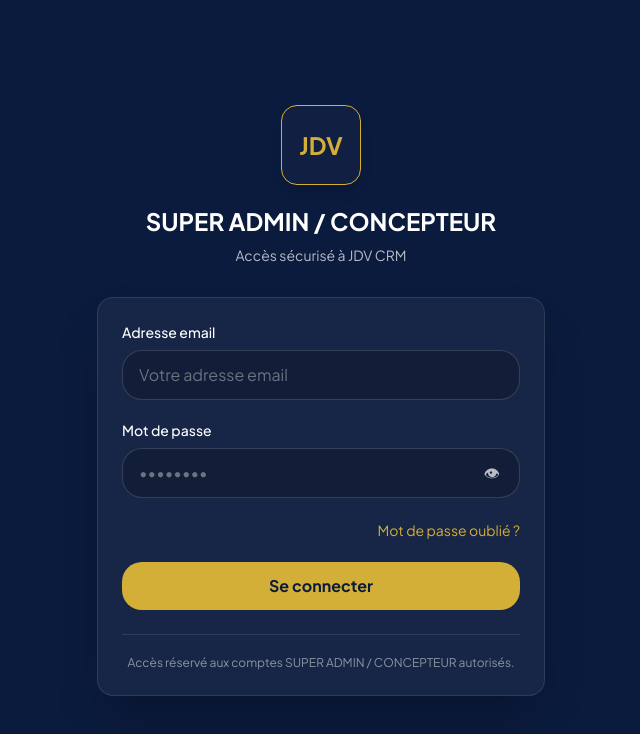
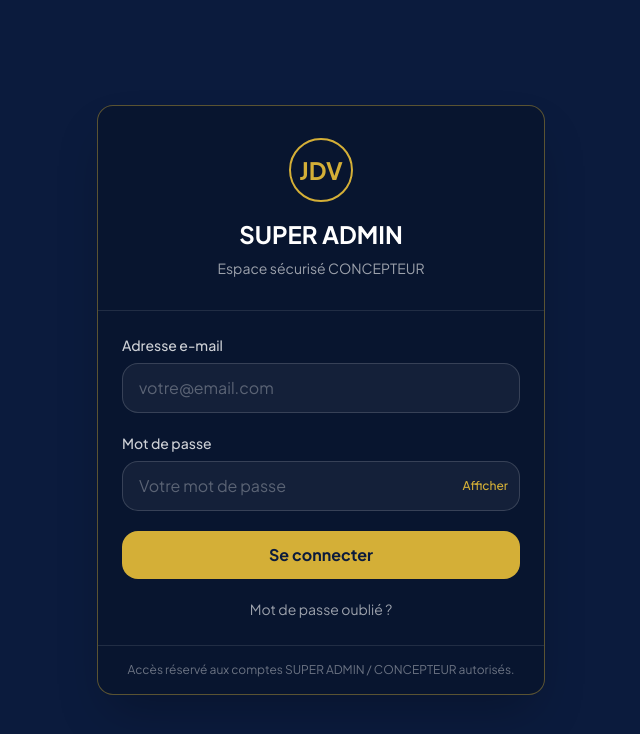
Before and after one commit to globaletoile66-wq/JDV-CRM-FINAL-, a Next.js app: page /hidden-concepteur-gate/login in a window 1280 px wide. Shown: the top 734 px of the page, without its empty margins (319-959 px from the left). Built offline with nearby package versions, Linux system fonts and the light colour scheme.

Commit message:
Manual code change

```diff
--- a/src/app/hidden-concepteur-gate/login/page.tsx
+++ b/src/app/hidden-concepteur-gate/login/page.tsx
@@ -1,8 +1,8 @@
 'use client';
 
-import React, { FormEvent, useState } from 'react';
+import React, { FormEvent, useEffect, useState } from 'react';
+import { createClient } from '@/lib/supabase/client';
 import { useRouter } from 'next/navigation';
-import { createClient } from '@/lib/supabase/client';
 
 const AUTHORIZED_CONCEPTEURS = [
   {
@@ -13,7 +13,7 @@ const AUTHORIZED_CONCEPTEURS = [
     email: 'ets.miracle.jdv@gmail.com',
     userId: '2e2b8bd7-d736-4e43-97a2-dcce9444805d',
   },
-] as const;
+];
 
 export default function ConcepteurLoginPage() {
   const router = useRouter();
@@ -21,327 +21,333 @@ export default function ConcepteurLoginPage() {
 
   const [email, setEmail] = useState('');
   const [password, setPassword] = useState('');
+  const [showPassword, setShowPassword] = useState(false);
 
-  const [showPassword, setShowPassword] = useState(false);
   const [loading, setLoading] = useState(false);
+  const [resetLoading, setResetLoading] = useState(false);
+
   const [errorMessage, setErrorMessage] = useState('');
+  const [successMessage, setSuccessMessage] = useState('');
 
-  /**
-   * ==========================================================
-   * CONNEXION SUPER ADMIN / CONCEPTEUR
-   * ==========================================================
+  /*
+   * Vérification automatique d'une session déjà existante.
    */
-  const handleLogin = async (
-    event: FormEvent<HTMLFormElement>
-  ) => {
+  useEffect(() => {
+    let mounted = true;
+
+    const checkExistingSession = async () => {
+      try {
+        const { data, error } = await supabase.auth.getSession();
+
+        console.log('=== VERIFICATION SESSION AU CHARGEMENT ===');
+        console.log('SESSION =', data.session);
+        console.log(
+          'SESSION USER ID =',
+          data.session?.user?.id ?? null
+        );
+        console.log(
+          'SESSION EMAIL =',
+          data.session?.user?.email ?? null
+        );
+        console.log('SESSION ERROR =', error ?? null);
+        console.log('==========================================');
+
+        if (!mounted) return;
+
+        if (data.session?.user) {
+          const sessionUserId = data.session.user.id;
+
+          const authorized = AUTHORIZED_CONCEPTEURS.some(
+            (account) => account.userId === sessionUserId
+          );
+
+          if (authorized) {
+            router.replace('/hidden-concepteur-gate/dashboard');
+          }
+        }
+      } catch (err) {
+        console.error(
+          'Erreur lors de la vérification de session :',
+          err
+        );
+      }
+    };
+
+    checkExistingSession();
+
+    return () => {
+      mounted = false;
+    };
+  }, [router, supabase]);
+
+  /*
+   * Connexion SUPER ADMIN
+   */
+  const handleLogin = async (event: FormEvent<HTMLFormElement>) => {
     event.preventDefault();
 
-    if (loading) {
+    setLoading(true);
+    setErrorMessage('');
+    setSuccessMessage('');
+
+    const normalizedEmail = email.trim().toLowerCase();
+
+    try {
+      if (!normalizedEmail || !password) {
+        setErrorMessage(
+          'Veuillez renseigner votre adresse e-mail et votre mot de passe.'
+        );
         return;
       }
 
-    setLoading(true);
-    setErrorMessage('');
-
-    const normalizedEmail = email
-      .trim()
-      .toLowerCase();
-
-    try {
-      /**
-       * --------------------------------------------------------
-       * 1. VÉRIFICATION DE L'EMAIL AUTORISÉ
-       * --------------------------------------------------------
+      /*
+       * Vérification préalable de l'adresse autorisée.
        */
-      const authorizedAccount =
-        AUTHORIZED_CONCEPTEURS.find(
+      const authorizedAccount = AUTHORIZED_CONCEPTEURS.find(
         (account) =>
-            account.email.toLowerCase() ===
-            normalizedEmail
+          account.email.toLowerCase() === normalizedEmail
       );
 
       if (!authorizedAccount) {
-        throw new Error(
-          'Accès refusé. Cette adresse email n’est pas autorisée comme compte SUPER ADMIN / CONCEPTEUR.'
+        setErrorMessage(
+          'Cette adresse e-mail n’est pas autorisée à accéder à l’espace SUPER ADMIN / CONCEPTEUR.'
         );
+        return;
       }
 
-      /**
-       * --------------------------------------------------------
-       * 2. AUTHENTIFICATION SUPABASE
-       * --------------------------------------------------------
+      /*
+       * 1 — Authentification Supabase
        */
-      const {
-        data: authData,
-        error: authError,
-      } =
+      const { data: authData, error: authError } =
         await supabase.auth.signInWithPassword({
           email: normalizedEmail,
           password,
         });
 
+      console.log('=== DIAGNOSTIC SUPABASE AUTH ===');
+      console.log(
+        'AUTH USER ID =',
+        authData.user?.id ?? null
+      );
+      console.log(
+        'AUTH EMAIL =',
+        authData.user?.email ?? null
+      );
+      console.log(
+        'AUTH ERROR =',
+        authError ?? null
+      );
+      console.log('================================');
+
       if (authError) {
-        console.error(
-          'ERREUR SUPABASE AUTH =',
-          authError
+        console.error('Erreur Supabase Auth:', authError);
+
+        setErrorMessage(
+          authError.message ||
+            'Impossible de vous connecter.'
         );
-
-        throw new Error(
-          authError.message ||
-            'Email ou mot de passe incorrect.'
-        );
+        return;
       }
 
       if (!authData.user) {
-        throw new Error(
+        setErrorMessage(
           'Supabase n’a retourné aucun utilisateur après la connexion.'
         );
+        return;
       }
 
-      /**
-       * --------------------------------------------------------
-       * 3. UID RÉEL
-       * --------------------------------------------------------
+      const authenticatedUserId = authData.user.id;
+
+      /*
+       * 2 — Vérification stricte de l'UID autorisé
        */
-      const authenticatedUserId =
-        authData.user.id;
-
-      console.log(
-        '========== JDV CRM SUPER ADMIN =========='
+      if (authenticatedUserId !== authorizedAccount.userId) {
+        console.error(
+          'UID authentifié différent de l’UID autorisé.',
+          {
+            authenticatedUserId,
+            authorizedUserId: authorizedAccount.userId,
+          }
         );
 
-      console.log(
-        'AUTH USER ID =',
-        authenticatedUserId
+        await supabase.auth.signOut();
+
+        setErrorMessage(
+          `Accès refusé. L’UID ${authenticatedUserId} ne correspond pas au compte SUPER ADMIN autorisé.`
         );
+        return;
+      }
 
-      console.log(
-        'AUTHORIZED USER ID =',
-        authorizedAccount.userId
-      );
-
-      console.log(
-        'AUTH EMAIL =',
-        authData.user.email
-      );
-
-      /**
-       * --------------------------------------------------------
-       * 4. VÉRIFICATION DE LA SESSION
-       * --------------------------------------------------------
+      /*
+       * 3 — Vérification de la session réellement créée
        */
       const {
         data: sessionData,
         error: sessionError,
-      } =
-        await supabase.auth.getSession();
+      } = await supabase.auth.getSession();
 
+      console.log('=== DIAGNOSTIC SESSION ===');
+      console.log(
+        'SESSION =',
+        sessionData.session ?? null
+      );
       console.log(
         'SESSION USER ID =',
-        sessionData.session?.user?.id
+        sessionData.session?.user?.id ?? null
       );
-
       console.log(
         'SESSION EMAIL =',
-        sessionData.session?.user?.email
+        sessionData.session?.user?.email ?? null
       );
-
-      console.log(
-        'SESSION ROLE =',
-        sessionData.session?.user?.role
-      );
-
       console.log(
         'SESSION ERROR =',
-        sessionError
+        sessionError ?? null
       );
+      console.log('==========================');
 
       if (sessionError) {
-        await supabase.auth.signOut();
-
-        throw new Error(
-          `Impossible de récupérer la session Supabase : ${sessionError.message}`
-        );
-      }
-
-      if (
-        !sessionData.session?.user
-      ) {
-        await supabase.auth.signOut();
-
-        throw new Error(
-          'Aucune session utilisateur Supabase active.'
-        );
-      }
-
-      /**
-       * --------------------------------------------------------
-       * 5. VÉRIFICATION STRICTE DE L'UID
-       * --------------------------------------------------------
-       */
-      if (
-        authenticatedUserId !==
-        authorizedAccount.userId
-      ) {
         console.error(
-          'UID CONCEPTEUR NON AUTORISÉ =',
-          authenticatedUserId
+          'Erreur récupération session:',
+          sessionError
         );
 
         await supabase.auth.signOut();
 
-        throw new Error(
-          'Accès refusé. Le compte Supabase utilisé ne correspond pas à l’UID du concepteur autorisé.'
+        setErrorMessage(
+          `Impossible de récupérer la session Supabase : ${sessionError.message}`
         );
+        return;
       }
 
-      /**
-       * --------------------------------------------------------
-       * 6. VÉRIFICATION SÉCURISÉE DU SUPER ADMIN
-       * --------------------------------------------------------
+      if (!sessionData.session) {
+        console.error(
+          'Aucune session Supabase active après signInWithPassword.'
+        );
+
+        await supabase.auth.signOut();
+
+        setErrorMessage(
+          'Aucune session utilisateur Supabase active après la connexion. Vérifiez la configuration du client Supabase.'
+        );
+        return;
+      }
+
+      /*
+       * 4 — Vérification que la session correspond bien à l'UID attendu
+       */
+      const sessionUserId = sessionData.session.user.id;
+
+      if (sessionUserId !== authorizedAccount.userId) {
+        console.error(
+          'La session Supabase contient un UID inattendu.',
+          {
+            sessionUserId,
+            expectedUserId: authorizedAccount.userId,
+          }
+        );
+
+        await supabase.auth.signOut();
+
+        setErrorMessage(
+          'La session Supabase ne correspond pas au compte SUPER ADMIN attendu.'
+        );
+        return;
+      }
+
+      /*
+       * 5 — Vérification SUPER ADMIN côté base via RPC
        *
-       * La vérification est effectuée par PostgreSQL
-       * via la fonction RPC.
-       *
-       * Le frontend ne lit plus directement la table
-       * super_admins.
+       * La fonction SQL doit exister :
+       * public.verify_current_super_admin
        */
       const {
         data: isSuperAdmin,
         error: superAdminError,
-      } =
-        await supabase.rpc(
+      } = await supabase.rpc(
         'verify_current_super_admin'
       );
 
+      console.log('=== VERIFICATION SUPER ADMIN ===');
       console.log(
         'SUPER ADMIN RPC RESULT =',
         isSuperAdmin
       );
-
       console.log(
         'SUPER ADMIN RPC ERROR =',
-        superAdminError
+        superAdminError ?? null
       );
+      console.log('================================');
 
-      /**
-       * --------------------------------------------------------
-       * 7. ERREUR RPC
-       * --------------------------------------------------------
-       */
       if (superAdminError) {
         console.error(
-          'ERREUR RPC SUPER ADMIN =',
+          'Erreur RPC SUPER ADMIN:',
           superAdminError
         );
 
         await supabase.auth.signOut();
 
-        throw new Error(
-          `Erreur de vérification SUPER ADMIN : ${superAdminError.message}`
+        setErrorMessage(
+          `Erreur lors de la vérification des droits SUPER ADMIN : ${superAdminError.message}`
         );
+        return;
       }
 
-      /**
-       * --------------------------------------------------------
-       * 8. COMPTE NON RECONNU COMME SUPER ADMIN
-       * --------------------------------------------------------
-       */
       if (isSuperAdmin !== true) {
         console.error(
-          'SUPER ADMIN NON AUTORISÉ POUR UID =',
-          authenticatedUserId
+          'Le compte authentifié n’est pas SUPER ADMIN actif.'
         );
 
         await supabase.auth.signOut();
 
-        throw new Error(
-          `Accès refusé. L’UID ${authenticatedUserId} n’est pas reconnu comme SUPER ADMIN actif.`
+        setErrorMessage(
+          `Accès refusé. L’UID ${authenticatedUserId} n’est pas reconnu comme SUPER ADMIN actif dans JDV CRM.`
         );
+        return;
       }
 
-      /**
-       * --------------------------------------------------------
-       * 9. SUPER ADMIN VALIDÉ
-       * --------------------------------------------------------
-       */
-      console.log(
-        'SUPER ADMIN VALIDÉ PAR SUPABASE'
-      );
-
-      /**
-       * --------------------------------------------------------
-       * 10. VÉRIFICATION FINALE DE SESSION
-       * --------------------------------------------------------
-       */
-      const {
-        data: finalSession,
-        error: finalSessionError,
-      } =
-        await supabase.auth.getSession();
-
-      if (finalSessionError) {
-        await supabase.auth.signOut();
-
-        throw new Error(
-          `Erreur de session finale : ${finalSessionError.message}`
-        );
-      }
-
-      if (
-        !finalSession.session?.user
-      ) {
-        await supabase.auth.signOut();
-
-        throw new Error(
-          'La session SUPER ADMIN n’est plus disponible.'
-        );
-      }
-
-      /**
-       * --------------------------------------------------------
-       * 11. CONNEXION RÉUSSIE
-       * --------------------------------------------------------
+      /*
+       * 6 — Tout est validé
        */
       console.log(
         'SUPER ADMIN AUTHENTIFIÉ AVEC SUCCÈS'
       );
-
       console.log(
-        'UID FINAL =',
-        finalSession.session.user.id
+        'Redirection vers /hidden-concepteur-gate/dashboard'
       );
 
-      console.log(
-        'EMAIL FINAL =',
-        finalSession.session.user.email
+      setSuccessMessage(
+        'Connexion SUPER ADMIN réussie. Redirection…'
       );
 
-      console.log(
-        '=========================================='
+      /*
+       * Petite temporisation pour permettre au navigateur
+       * de persister la session avant la navigation.
+       */
+      await new Promise((resolve) =>
+        setTimeout(resolve, 300)
       );
 
-      /**
-       * Redirection vers le dashboard SUPER ADMIN.
-       */
       router.replace(
         '/hidden-concepteur-gate/dashboard'
       );
-
-      router.refresh();
     } catch (error) {
       console.error(
-        'ERREUR CONNEXION CONCEPTEUR =',
+        'Erreur inattendue pendant la connexion :',
         error
       );
 
-      if (error instanceof Error) {
       setErrorMessage(
-          error.message
+        error instanceof Error
+          ? error.message
+          : 'Une erreur inattendue est survenue.'
       );
-      } else {
-        setErrorMessage(
-          'Une erreur inattendue est survenue lors de la connexion.'
+
+      try {
+        await supabase.auth.signOut();
+      } catch (signOutError) {
+        console.error(
+          'Erreur lors de la déconnexion de sécurité :',
+          signOutError
         );
       }
     } finally {
@@ -349,48 +355,43 @@ export default function ConcepteurLoginPage() {
     }
   };
 
-  /**
-   * ==========================================================
-   * MOT DE PASSE OUBLIÉ
-   * ==========================================================
+  /*
+   * Réinitialisation du mot de passe
    */
-  const handleForgotPassword = async () => {
+  const handlePasswordReset = async () => {
+    const normalizedEmail = email.trim().toLowerCase();
+
     setErrorMessage('');
-
-    const normalizedEmail = email
-      .trim()
-      .toLowerCase();
+    setSuccessMessage('');
 
     if (!normalizedEmail) {
       setErrorMessage(
-        'Saisis d’abord ton adresse email.'
+        'Veuillez saisir votre adresse e-mail avant de demander la réinitialisation du mot de passe.'
       );
       return;
     }
 
-    const authorizedAccount =
-      AUTHORIZED_CONCEPTEURS.find(
+    const authorizedAccount = AUTHORIZED_CONCEPTEURS.find(
       (account) =>
-          account.email.toLowerCase() ===
-          normalizedEmail
+        account.email.toLowerCase() === normalizedEmail
     );
 
     if (!authorizedAccount) {
       setErrorMessage(
-        'Cette adresse email n’est pas autorisée pour le compte SUPER ADMIN / CONCEPTEUR.'
+        'Cette adresse e-mail n’est pas autorisée à utiliser la récupération du compte SUPER ADMIN.'
       );
       return;
     }
 
-    setLoading(true);
+    setResetLoading(true);
 
     try {
       const redirectTo =
-        `${window.location.origin}/hidden-concepteur-gate/reset-password`;
+        typeof window !== 'undefined'
+          ? `${window.location.origin}/hidden-concepteur-gate/reset-password`
+          : undefined;
 
-      const {
-        error: resetError,
-      } =
+      const { error } =
         await supabase.auth.resetPasswordForEmail(
           normalizedEmail,
           {
@@ -398,96 +399,89 @@ export default function ConcepteurLoginPage() {
           }
         );
 
-      if (resetError) {
-        throw new Error(
-          resetError.message
+      if (error) {
+        console.error(
+          'Erreur réinitialisation mot de passe:',
+          error
         );
+
+        setErrorMessage(error.message);
+        return;
       }
 
-      setErrorMessage(
-        'Un lien de réinitialisation du mot de passe vient d’être envoyé à ton adresse email.'
+      setSuccessMessage(
+        'Un e-mail de réinitialisation du mot de passe a été envoyé à cette adresse.'
       );
     } catch (error) {
       console.error(
-        'ERREUR MOT DE PASSE OUBLIÉ =',
+        'Erreur inattendue réinitialisation:',
         error
       );
 
-      if (error instanceof Error) {
       setErrorMessage(
-          error.message
+        error instanceof Error
+          ? error.message
+          : 'Impossible d’envoyer l’e-mail de réinitialisation.'
       );
-      } else {
-        setErrorMessage(
-          'Impossible d’envoyer le lien de réinitialisation.'
-        );
-      }
     } finally {
-      setLoading(false);
+      setResetLoading(false);
     }
   };
 
-  /**
-   * ==========================================================
-   * INTERFACE
-   * ==========================================================
-   */
   return (
-    <main className="min-h-screen bg-[#0B1B3D] text-white flex items-center justify-center px-4">
+    <main className="min-h-screen bg-[#0B1B3D] text-white flex items-center justify-center px-4 py-8">
       <div className="w-full max-w-md">
-
-        <div className="text-center mb-8">
-          <div className="mx-auto mb-5 flex h-20 w-20 items-center justify-center rounded-2xl border border-[#D4AF37] bg-[#111F43] shadow-lg">
+        <div className="rounded-2xl border border-[#D4AF37]/40 bg-[#08152f] shadow-2xl overflow-hidden">
+          {/* En-tête */}
+          <div className="px-6 py-8 text-center border-b border-white/10">
+            <div className="mx-auto mb-4 flex h-16 w-16 items-center justify-center rounded-full border-2 border-[#D4AF37]">
               <span className="text-2xl font-bold text-[#D4AF37]">
                 JDV
               </span>
             </div>
 
             <h1 className="text-2xl font-bold">
-            SUPER ADMIN / CONCEPTEUR
+              SUPER ADMIN
             </h1>
 
-          <p className="mt-2 text-sm text-white/70">
-            Accès sécurisé à JDV CRM
+            <p className="mt-2 text-sm text-white/60">
+              Espace sécurisé CONCEPTEUR
             </p>
           </div>
 
-        <div className="rounded-2xl border border-white/10 bg-white/5 p-6 shadow-2xl backdrop-blur">
-
+          {/* Formulaire */}
           <form
             onSubmit={handleLogin}
-            className="space-y-5"
+            className="p-6 space-y-5"
           >
-
+            {/* E-mail */}
             <div>
               <label
                 htmlFor="email"
-                className="mb-2 block text-sm font-medium"
+                className="mb-2 block text-sm font-medium text-white/80"
               >
-                Adresse email
+                Adresse e-mail
               </label>
 
               <input
                 id="email"
                 type="email"
-                autoComplete="username"
+                autoComplete="email"
                 value={email}
                 onChange={(event) =>
-                  setEmail(
-                    event.target.value
-                  )
+                  setEmail(event.target.value)
                 }
-                placeholder="Votre adresse email"
+                placeholder="votre@email.com"
                 disabled={loading}
-                className="w-full rounded-xl border border-white/15 bg-black/20 px-4 py-3 text-white outline-none transition focus:border-[#D4AF37] disabled:opacity-60"
-                required
+                className="w-full rounded-lg border border-white/15 bg-white/5 px-4 py-3 text-white outline-none transition placeholder:text-white/30 focus:border-[#D4AF37] disabled:opacity-50"
               />
             </div>
 
+            {/* Mot de passe */}
             <div>
               <label
                 htmlFor="password"
-                className="mb-2 block text-sm font-medium"
+                className="mb-2 block text-sm font-medium text-white/80"
               >
                 Mot de passe
               </label>
@@ -503,75 +497,75 @@ export default function ConcepteurLoginPage() {
                   autoComplete="current-password"
                   value={password}
                   onChange={(event) =>
-                    setPassword(
-                      event.target.value
-                    )
+                    setPassword(event.target.value)
                   }
-                  placeholder="••••••••"
+                  placeholder="Votre mot de passe"
                   disabled={loading}
-                  className="w-full rounded-xl border border-white/15 bg-black/20 px-4 py-3 pr-12 text-white outline-none transition focus:border-[#D4AF37] disabled:opacity-60"
-                  required
+                  className="w-full rounded-lg border border-white/15 bg-white/5 px-4 py-3 pr-24 text-white outline-none transition placeholder:text-white/30 focus:border-[#D4AF37] disabled:opacity-50"
                 />
 
                 <button
                   type="button"
                   onClick={() =>
                     setShowPassword(
-                      (value) => !value
+                      (current) => !current
                     )
                   }
                   disabled={loading}
-                  aria-label={
-                    showPassword
-                      ? 'Masquer le mot de passe'
-                      : 'Afficher le mot de passe'
-                  }
-                  className="absolute right-3 top-1/2 -translate-y-1/2 rounded-lg px-2 py-1 text-white/70 hover:text-[#D4AF37]"
+                  className="absolute right-3 top-1/2 -translate-y-1/2 text-xs font-medium text-[#D4AF37] hover:text-white disabled:opacity-50"
                 >
                   {showPassword
-                    ? '🙈'
-                    : '👁'}
+                    ? 'Masquer'
+                    : 'Afficher'}
                 </button>
               </div>
             </div>
 
-            <div className="text-right">
-              <button
-                type="button"
-                onClick={
-                  handleForgotPassword
-                }
-                disabled={loading}
-                className="text-sm text-[#D4AF37] hover:underline disabled:opacity-50"
-              >
-                Mot de passe oublié ?
-              </button>
-            </div>
-
+            {/* Message erreur */}
             {errorMessage && (
-              <div className="rounded-xl border border-red-400/30 bg-red-500/10 px-4 py-3 text-sm text-red-200">
+              <div className="rounded-lg border border-red-500/30 bg-red-500/10 px-4 py-3 text-sm text-red-300">
                 {errorMessage}
               </div>
             )}
 
+            {/* Message succès */}
+            {successMessage && (
+              <div className="rounded-lg border border-green-500/30 bg-green-500/10 px-4 py-3 text-sm text-green-300">
+                {successMessage}
+              </div>
+            )}
+
+            {/* Connexion */}
             <button
               type="submit"
-              disabled={loading}
-              className="w-full rounded-xl bg-[#D4AF37] px-4 py-3 font-bold text-[#0B1B3D] transition hover:brightness-110 disabled:cursor-not-allowed disabled:opacity-60"
+              disabled={loading || resetLoading}
+              className="w-full rounded-lg bg-[#D4AF37] px-4 py-3 font-bold text-[#0B1B3D] transition hover:bg-[#e2c45b] disabled:cursor-not-allowed disabled:opacity-50"
             >
               {loading
-                ? 'Vérification en cours...'
+                ? 'Vérification en cours…'
                 : 'Se connecter'}
+            </button>
+
+            {/* Mot de passe oublié */}
+            <button
+              type="button"
+              onClick={handlePasswordReset}
+              disabled={loading || resetLoading}
+              className="w-full text-sm text-white/60 transition hover:text-[#D4AF37] disabled:opacity-50"
+            >
+              {resetLoading
+                ? 'Envoi en cours…'
+                : 'Mot de passe oublié ?'}
             </button>
           </form>
 
-          <div className="mt-6 border-t border-white/10 pt-5 text-center">
-            <p className="text-xs text-white/50">
-              Accès réservé aux comptes
-              SUPER ADMIN / CONCEPTEUR autorisés.
+          {/* Sécurité */}
+          <div className="border-t border-white/10 px-6 py-4 text-center">
+            <p className="text-xs text-white/40">
+              Accès réservé aux comptes SUPER ADMIN /
+              CONCEPTEUR autorisés.
             </p>
           </div>
-
         </div>
       </div>
     </main>
```
Lines whose indentation alone changed are shown as unchanged.
